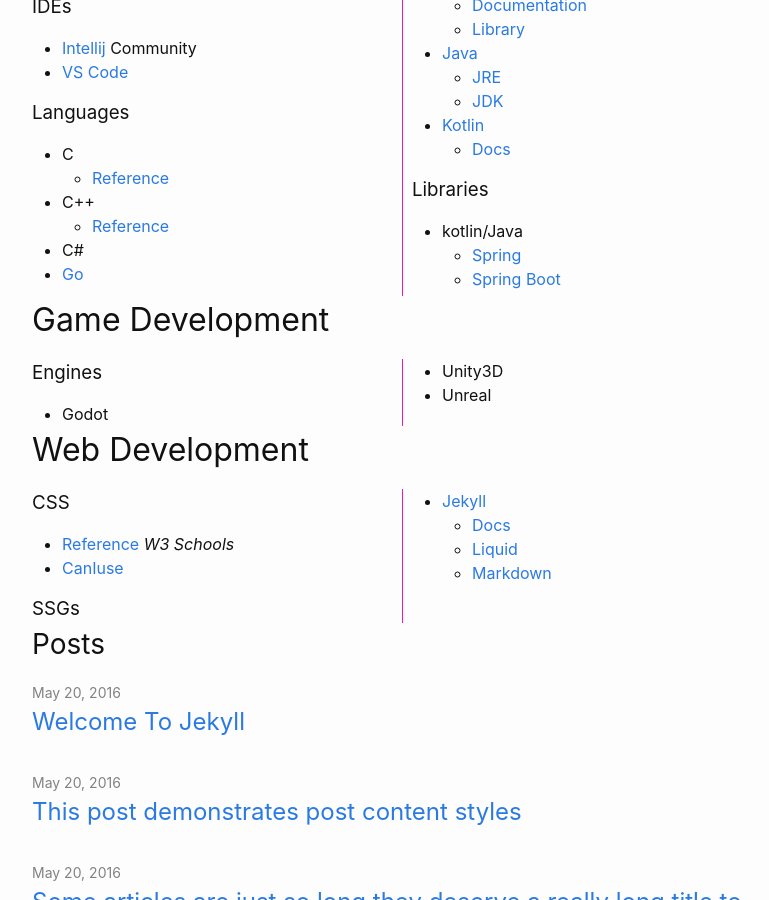
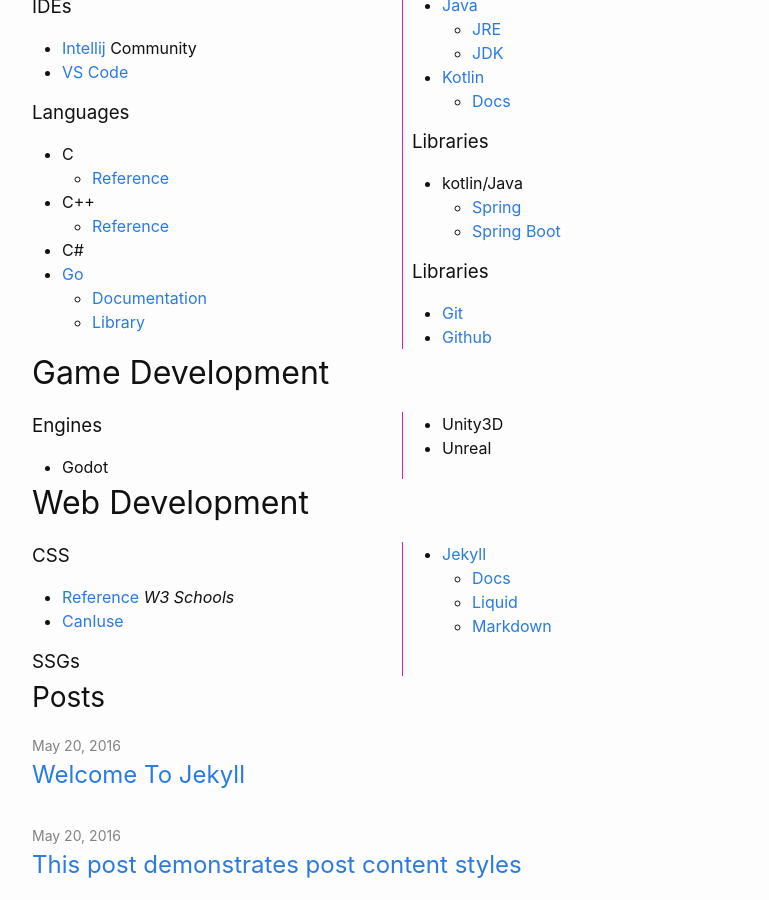
Before and after one commit to viking-cat/notes, a Jekyll site: the page built from index.md, in a window 1280 px wide and 900 px high, scrolled down 523 px. Shown: the whole window, without its empty margins (238-1007 px from the left). Built offline with Jekyll 4.4.1, drawn with Linux system fonts in a browser that asks for light colours.

Commit message:
Update index.md

```diff
--- a/index.md
+++ b/index.md
@@ -62,6 +62,10 @@
 * kotlin/Java
   * [Spring](https://spring.io/)
   * [Spring Boot](https://spring.io/projects/spring-boot)
+
+### Libraries
+* [Git](pages/git/index.html#git)
+* [Github](pages/git/index.html#github)
 {% endcolumns %}
 
 <!-- Game Development -------------------------------------------------------->
```
